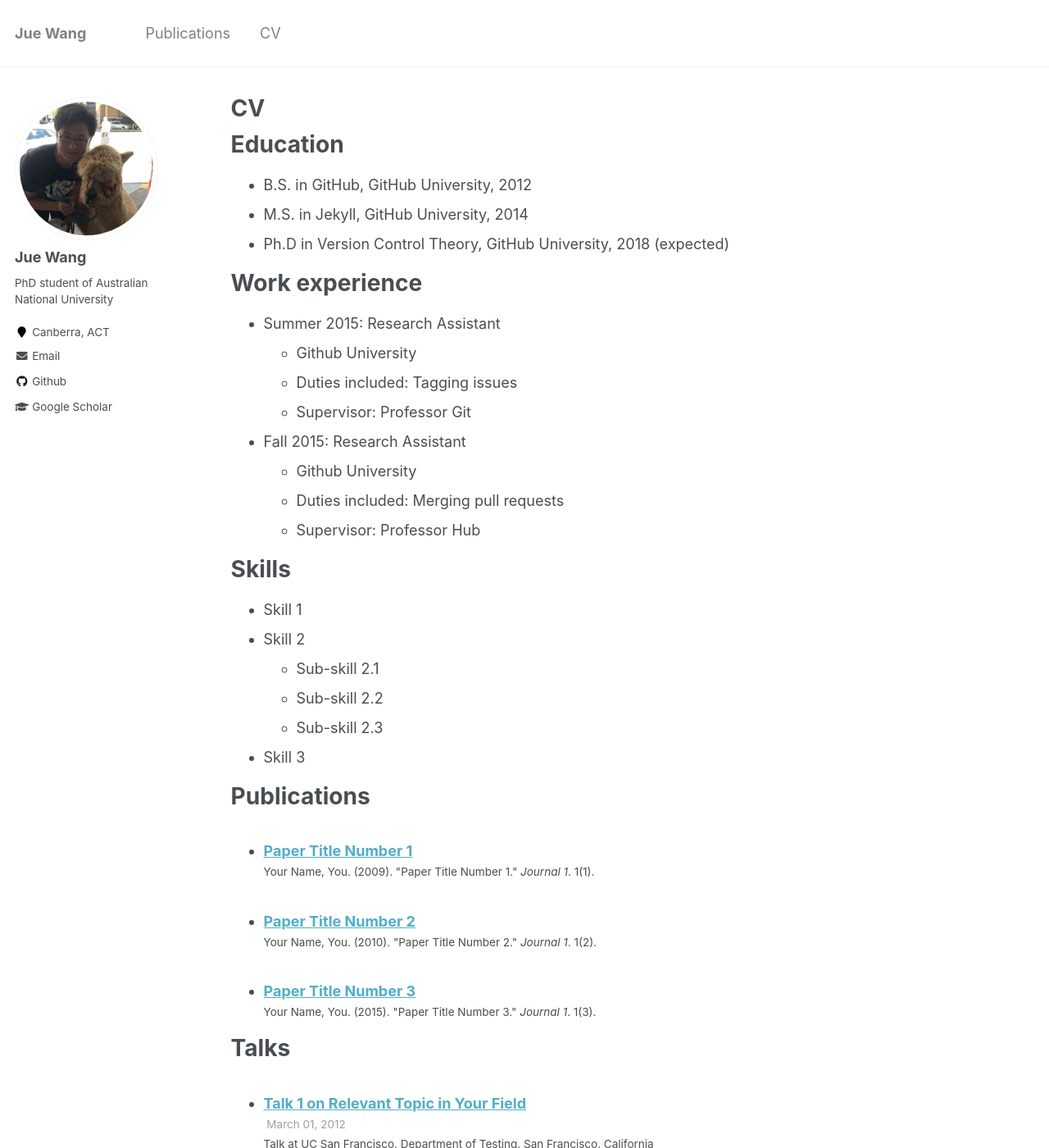
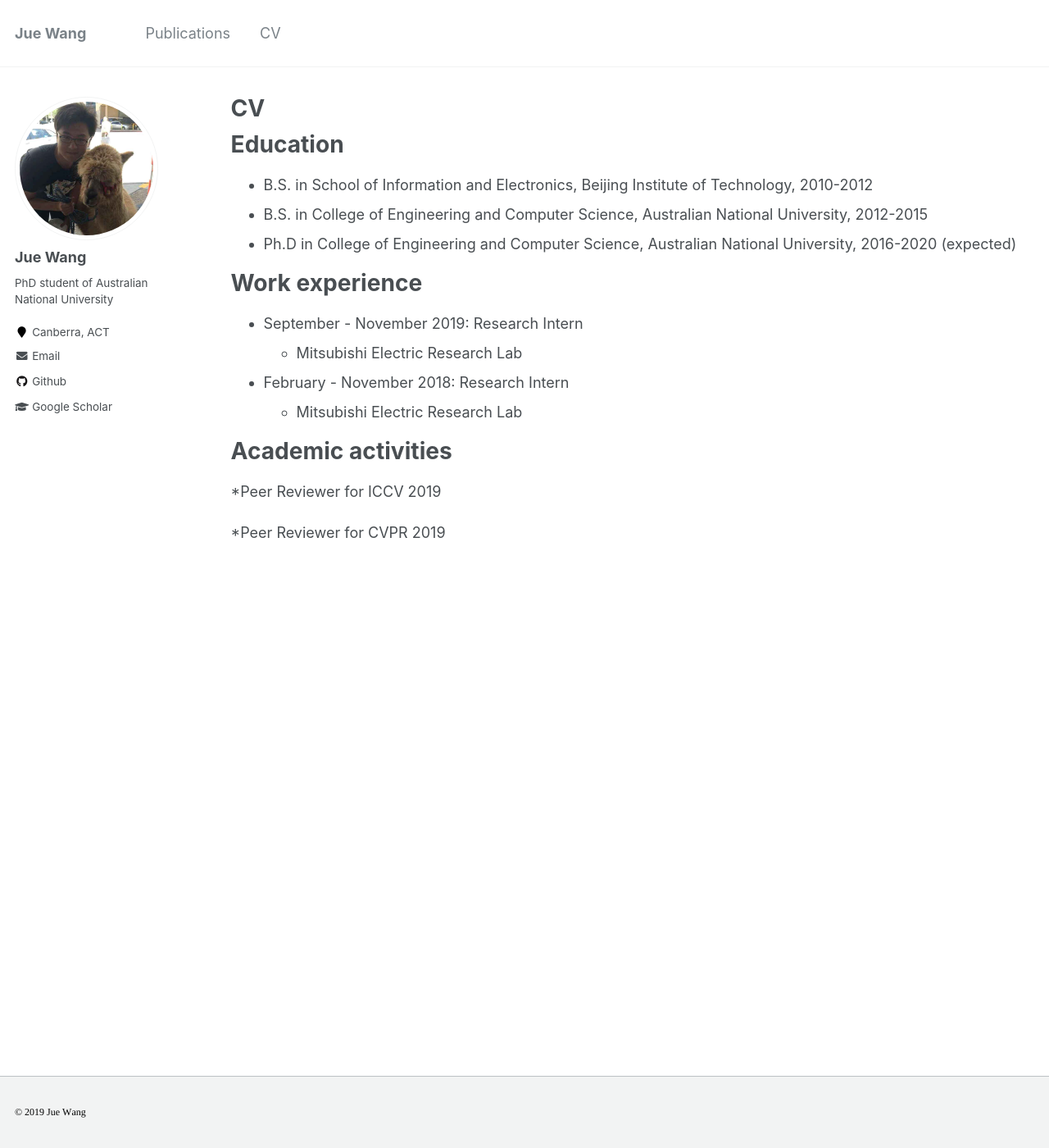
Before and after one commit to 3xWangDot/3xWangDot.github.io, a Jekyll site: the page built from _pages/cv.md, in a window 1280 px wide and 1400 px high. Shown: the whole window at 82% size. Built offline with Jekyll 4.4.1, drawn with Linux system fonts in a browser that asks for light colours; some of the changed text lies outside the part shown.

Commit message:
Update cv.md

```diff
--- a/_pages/cv.md
+++ b/_pages/cv.md
@@ -11,49 +11,22 @@ redirect_from:
 
 Education
 ======
-* B.S. in GitHub, GitHub University, 2012
-* M.S. in Jekyll, GitHub University, 2014
-* Ph.D in Version Control Theory, GitHub University, 2018 (expected)
+* B.S. in School of Information and Electronics, Beijing Institute of Technology, 2010-2012
+* B.S. in College of Engineering and Computer Science, Australian National University, 2012-2015
+* Ph.D in College of Engineering and Computer Science, Australian National University, 2016-2020
+(expected)
 
 Work experience
 ======
-* Summer 2015: Research Assistant
-  * Github University
-  * Duties included: Tagging issues
-  * Supervisor: Professor Git
+* September - November 2019: Research Intern
+  * Mitsubishi Electric Research Lab
 
-* Fall 2015: Research Assistant
-  * Github University
-  * Duties included: Merging pull requests
-  * Supervisor: Professor Hub
+* February - November 2018: Research Intern
+  * Mitsubishi Electric Research Lab
 
-Skills
+
+Academic activities
 ======
-* Skill 1
-* Skill 2
-  * Sub-skill 2.1
-  * Sub-skill 2.2
-  * Sub-skill 2.3
-* Skill 3
+*Peer Reviewer for ICCV 2019
 
-Publications
-======
-  <ul>{% for post in site.publications %}
-    {% include archive-single-cv.html %}
-  {% endfor %}</ul>
-
-Talks
-======
-  <ul>{% for post in site.talks %}
-    {% include archive-single-talk-cv.html %}
-  {% endfor %}</ul>
-
-Teaching
-======
-  <ul>{% for post in site.teaching %}
-    {% include archive-single-cv.html %}
-  {% endfor %}</ul>
-
-Service and leadership
-======
-* Currently signed in to 43 different slack teams
+*Peer Reviewer for CVPR 2019
```
